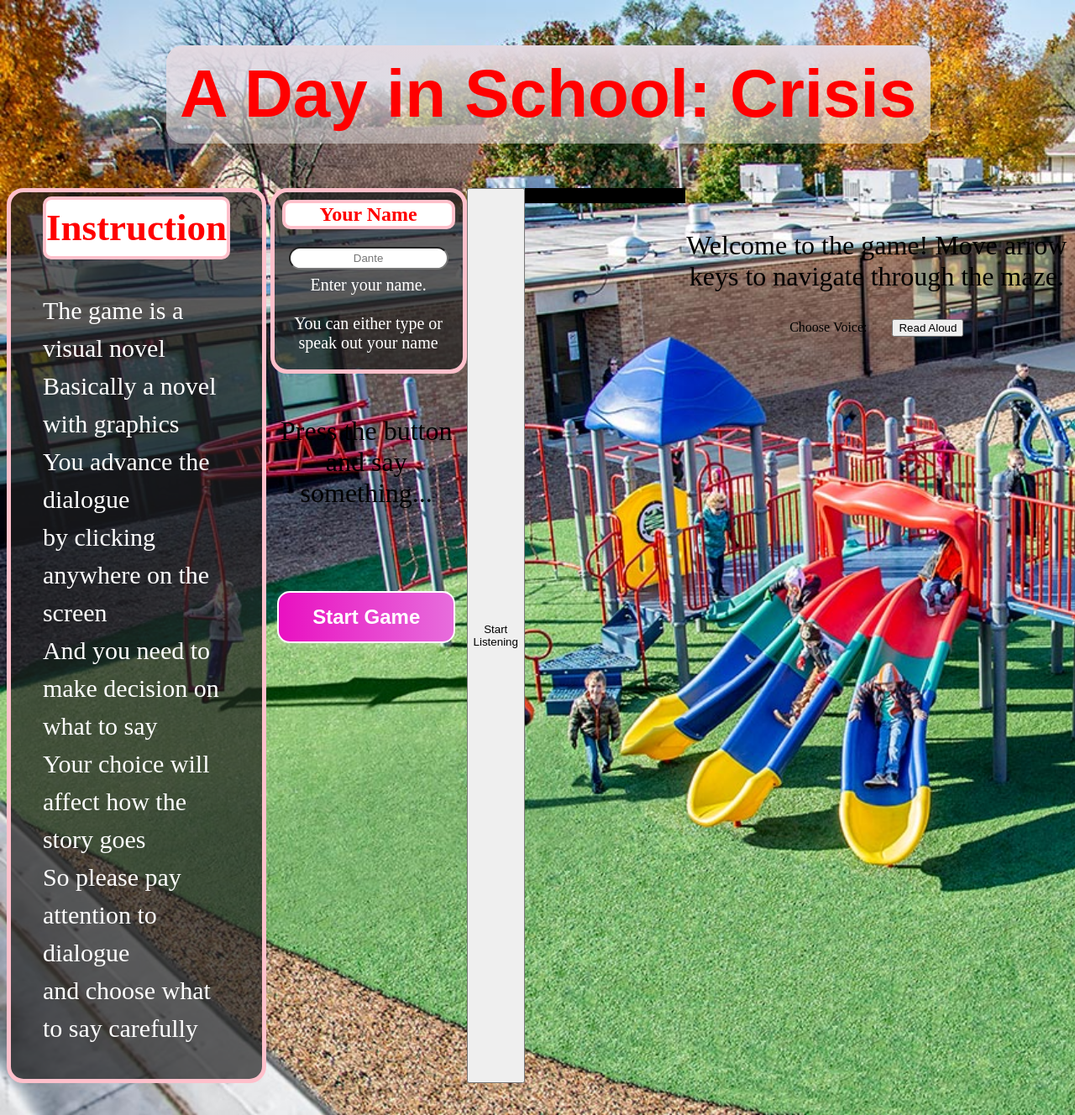
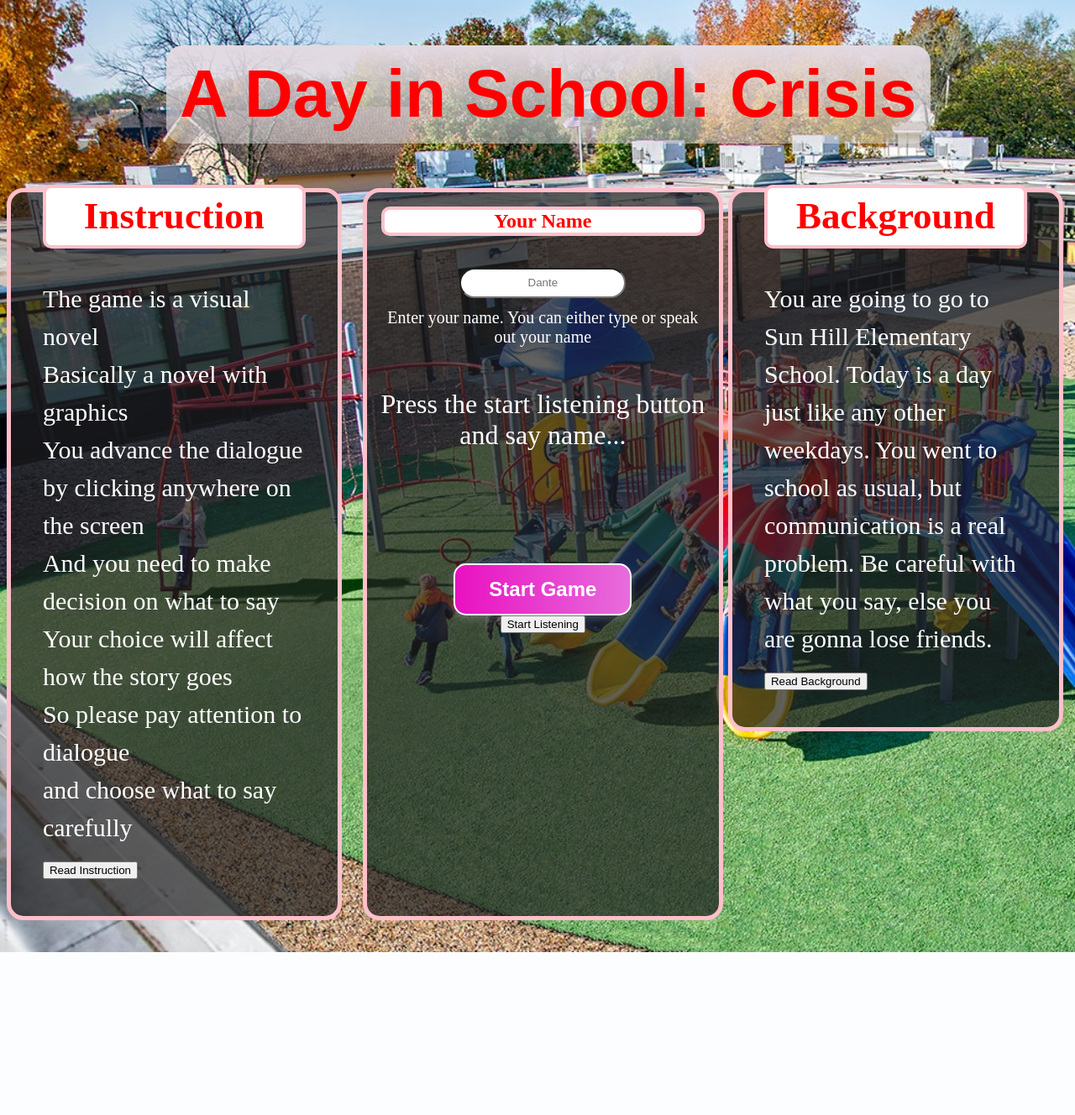
Before and after one commit to Misitik/499_Social_Robotic, a Django app: page /game2_menu in a window 1280 px wide. Shown: the whole page at 84% size. After the commit the page ends 1134 px from the top, so only its background shows below. Run offline with Django 5.2, Linux system fonts and the light colour scheme.

Commit message:
adjusted game 2 menu

```diff
--- a/games/static/css/game2_menu.css
+++ b/games/static/css/game2_menu.css
@@ -16,6 +16,22 @@
     border-color: pink;
 }
 
+#background{
+    width: 35%;
+    height: 30%;
+    background-color: rgba(30,30,30, 0.7);
+    padding: 3%;
+    margin-left: 0.5%;
+    margin-right: 0.5%;
+    font-size: 30px;
+    color: white;
+    border-radius: 20px;
+    line-height: 1.5;
+    text-align: left;
+    border-style: solid;
+    border-width: 5px;
+    border-color: pink;
+}
 body{
 
     text-align: center;
@@ -66,13 +82,6 @@ p {
 
 }
 
-#mic-button{
-    position: absolute;
-    left: 50%;
-    top: 50%;
-    width: 5%;
-    height: 2%;
-}
 
 /* Game Buttons */
 .game-button {
@@ -102,3 +111,10 @@ p {
 .game-button:active {
     transform: scale(0.95);
 }
+
+#instructionBox{
+    position: absolute;
+    visibility: hidden;
+    left: 0%;
+    top: 0%;
+}
--- a/games/static/js/game1.js
+++ b/games/static/js/game1.js
@@ -1,4 +1,4 @@
-
+window.speechSynthesis.cancel()
 
 ///////////////////////////DON'T MATTER///////////////////////////////////////////////////
 
--- a/games/static/js/game2.js
+++ b/games/static/js/game2.js
@@ -63,8 +63,6 @@ function split_dialogue(dialogue)
     return splited_dialogue
 }
 
-
-
 let this_dialogue = []    //this is for click to advance the dialogue
 branch_name = '1_introduction'   //initial branch
 let dialogue_object =  ""
@@ -76,7 +74,6 @@ dialogues.forEach(element => {
                             }
 
                      })
-
 
 //text displayed for each choice
 dialogue_option_1 = ''
@@ -373,7 +370,7 @@ if(win !== true && lose !== true)//if didn't win and didn't lose, meaning there
 }
 
 
-
+window.speechSynthesis.cancel()
 document.addEventListener('mousedown', (event) => {
     if (event.button === 0)//left click
     {
--- a/games/templates/game2/game2_start_menu.html
+++ b/games/templates/game2/game2_start_menu.html
@@ -11,6 +11,7 @@
 
 {%block script %}
 
+window.speechSynthesis.cancel()
 console.log(document.getElementById('instruction').innerHTML)
 function startListening() {
     if (!('webkitSpeechRecognition' in window)) {
@@ -99,8 +100,8 @@ function loadVoices() {
 window.speechSynthesis.onvoiceschanged = loadVoices;
 window.addEventListener("load", loadVoices);
 
-function speakText() {
-    let text = document.getElementById("instruction").innerText;
+function speakText(text) {
+
     console.log(text)
     let speech = new SpeechSynthesisUtterance(text); // text="Hello World"
     window.speechSynthesis.cancel()
@@ -129,6 +130,13 @@ function speakText() {
 }
 
 
+instruction_text = document.getElementById("instruction_text").innerText;
+background_text = document.getElementById("background_text").innerText;
+instruction_button = document.getElementById('instruction_button')
+background_button = document.getElementById('instruction_button')
+
+instruction_button.onclick = function(){speakText(instruction_text)}
+background_button.onclick = function(){speakText(background_text)}
 {%endblock%}
 
 {%block content%}
@@ -138,6 +146,7 @@ function speakText() {
     <div id = 'instruction'>
 
         <h2 style = 'background-color: white; color: red; border-radius: 10px; margin-top: -15%; text-align: center; border-style: solid; border-width: 4px; border-color: pink; '> Instruction</h2>
+        <div id = 'instruction_text'>
         The game is a visual novel<br>
         Basically a novel with graphics<br>
         You advance the dialogue <br>
@@ -146,43 +155,58 @@ function speakText() {
         Your choice will affect how the story goes <br>
         So please pay attention to dialogue <br>
         and choose what to say carefully <br>
+        </div>
+        <button id = 'instruction_button'>Read Instruction</button>
     </div>
 
+    <div id = name_input>
     <form action="{% url 'game2_play' %}" method = "GET" >
-    <div id = name_input>
 
         <h2 style = 'background-color: white; color: red; border-radius: 10px; margin: 4%; text-align: center; border-style: solid; border-width: 4px; border-color: pink; '>Your Name</h2>
         <input type = 'text' id = input_box placeholder="Dante" name = 'userInput' style = 'margin: 5%; border-radius: 20px; padding: 2%; text-align: center;'>
-        <p style = 'font-size: 20px; margin-top: -2%; margin-left: 4%; margin-right: 4%;'>Enter your name. <br><br>You can either type or speak out your name <br></p>
+        <p style = 'font-size: 20px; margin-top: -2%; margin-left: 4%; margin-right: 4%;'>Enter your name. You can either type or speak out your name </p>
 
-    </div>
-    <p id="status">Press the button and say something...</p>
+
+    <p id="status">Press the start listening button and say name...</p>
     <p id = 'result'></p>
 
 
-    <button class="game-button" id = 'ref' type = 'submit' onclick =  'function () {sendData() window.location.href = "{% url 'game2_play' %}"}' style = 'margin-top: 20%;'>
+    <button class="game-button" id = 'ref' type = 'submit' onclick =  'function () {  window.location.href = "{% url 'game2_play' %}"}' style = 'margin-top: 20%;'>
         Start Game
     </button>
     </form>
+    <button id="mic-button"  >Start Listening</button>
+    </div>
 
-
-    <button class="mic-button" onclick="startListening()" >Start Listening</button>
-
-    <div id = 'qr_code'>
-        sdfsdfsdf
+    <div id = 'background'>
+        <h2 style = 'background-color: white; color: red; border-radius: 10px; margin-top: -15%; text-align: center; border-style: solid; border-width: 4px; border-color: pink; '> Background</h2>
+       <div id = background_text>
+        You are going to go to Sun Hill Elementary School.
+        Today is a day just like any other weekdays.
+        You went to school as usual, but communication is a real problem.
+        Be careful with what you say, else you are gonna lose friends.
+       </div>
+       <button id = 'background_button'>Read Background</button>
     </div>
 
 
-    <div id="instructionBox">
-        <p id="instructionText">Welcome to the game! Move arrow keys to navigate through the maze.</p>
-        <label for="voiceSelect">Choose Voice:</label>
-        <select id="voiceSelect" style = 'visibility: hidden;'></select>
-        <button onclick="speakText()">Read Aloud</button>
-    </div>
+
+
+    <!-- <div id = 'qr_code'>
+        sdfsdfsdf
+    </div> -->
+
+
 
 </div>
 
 
+<div id="instructionBox">
+    <p id="instructionText">Welcome to the game! Move arrow keys to navigate through the maze.</p>
+
+    <select id="voiceSelect" style = 'visibility: hidden;'></select>
+
+</div>
 
 <audio autoplay loop id = 'storm'>
     <source src = "{% static 'sound/storm.mp3' %}" type="audio/mpeg">
--- a/games/templates/homepage.html
+++ b/games/templates/homepage.html
@@ -83,6 +83,7 @@
 </head>
 <body>
 
+    <script>   window.speechSynthesis.cancel()</script>
     <p>Select a game</p>
 
     <div class="button-container" style = "top: 80%;">
```
Also changed, not shown: games/templates/game1/game1_game.html (+0 -8 lines).
